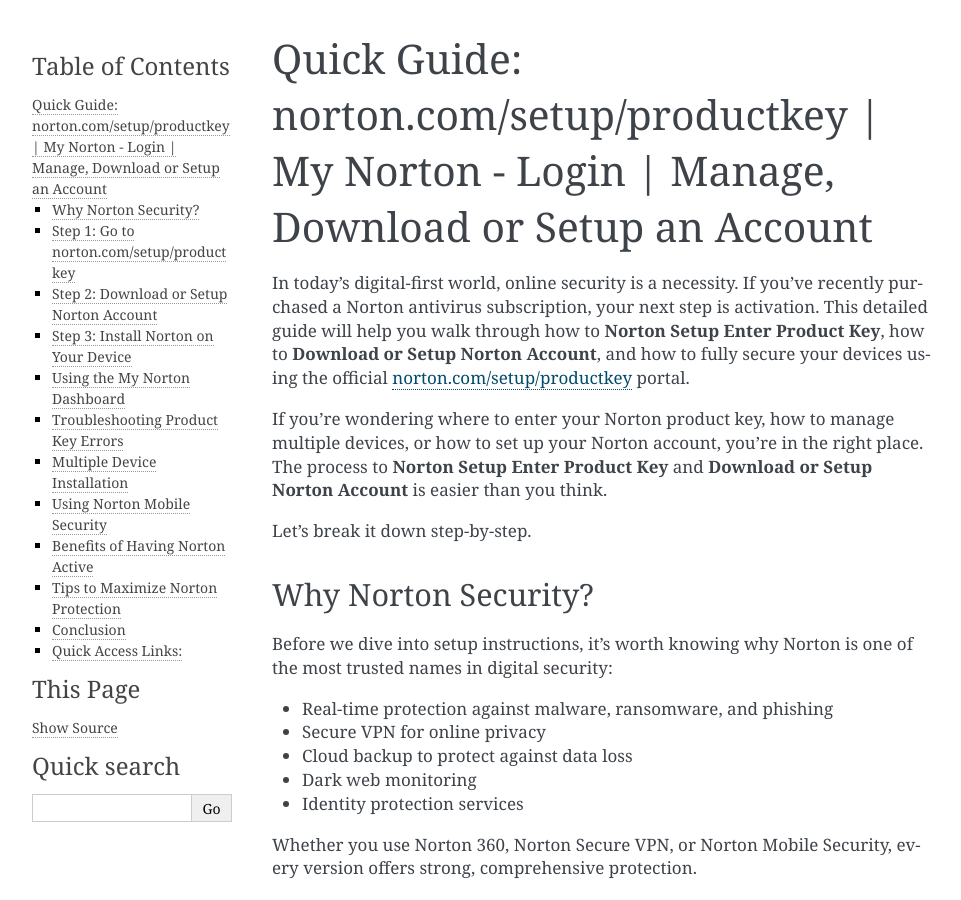
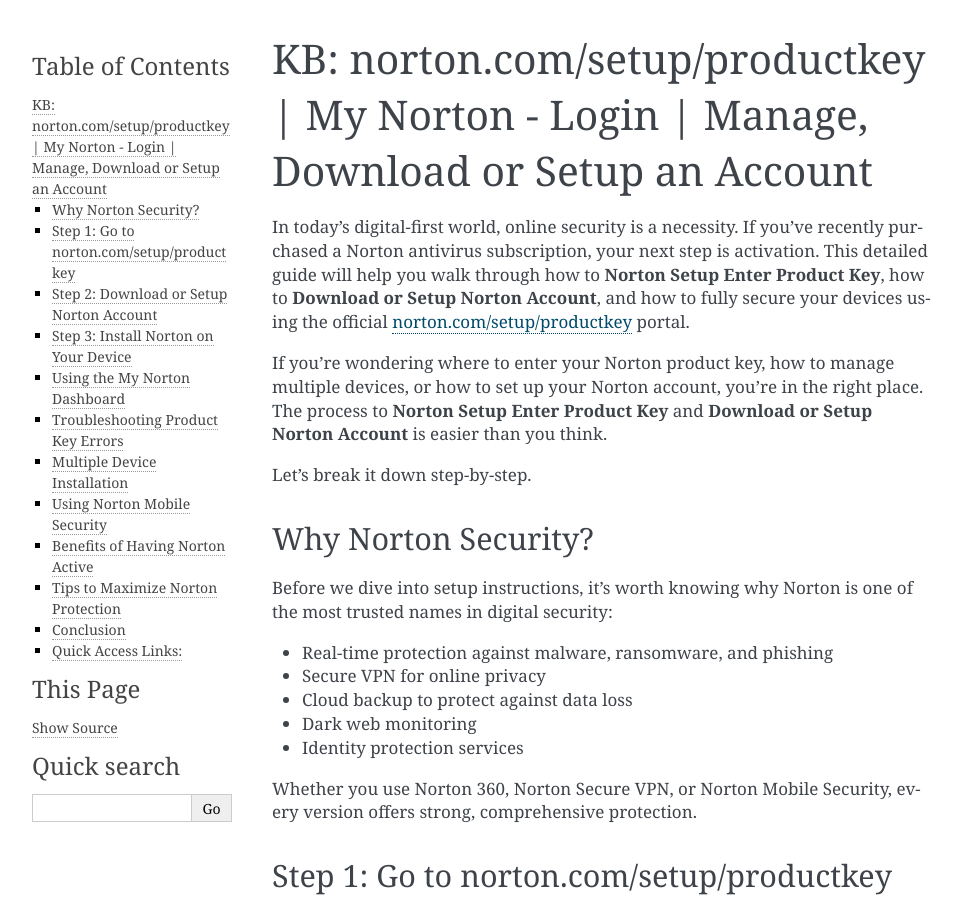
Before and after one commit to werneregk/centralnortron, a Sphinx documentation site: the page built from docs/index.rst, in a window 1280 px wide and 900 px high. Shown: the whole window, without its empty margins (148-1109 px from the left). Built offline with Sphinx 7.4.7, drawn with Linux system fonts in a browser that asks for light colours.

Commit message:
Update index.rst

```diff
--- a/docs/index.rst
+++ b/docs/index.rst
@@ -1,4 +1,4 @@
-Quick Guide: norton.com/setup/productkey | My Norton - Login | Manage, Download or Setup an Account
+KB: norton.com/setup/productkey | My Norton - Login | Manage, Download or Setup an Account
 =======================================================================================
 
 In today’s digital-first world, online security is a necessity. If you’ve recently purchased a Norton antivirus subscription, your next step is activation. This detailed guide will help you walk through how to **Norton Setup Enter Product Key**, how to **Download or Setup Norton Account**, and how to fully secure your devices using the official `norton.com/setup/productkey <https://www.norton.com/setup/productkey>`_ portal.
```
